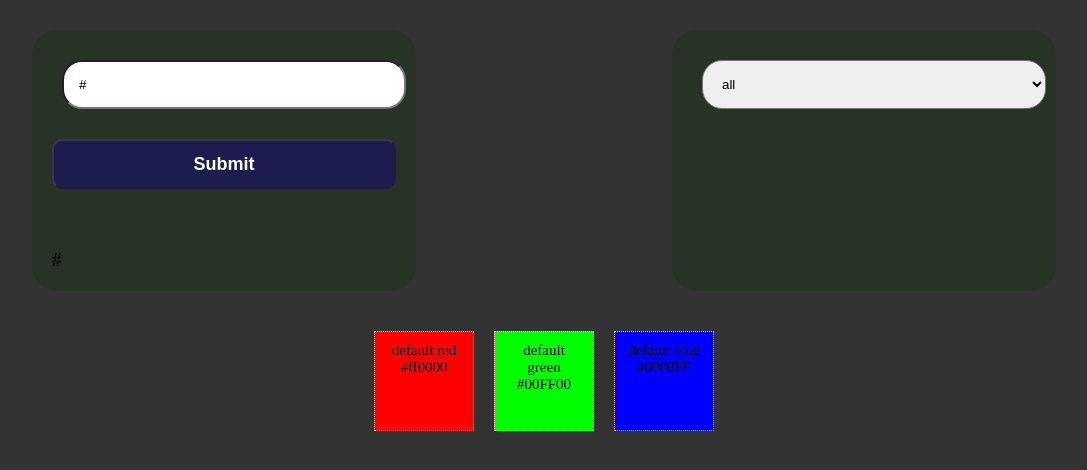
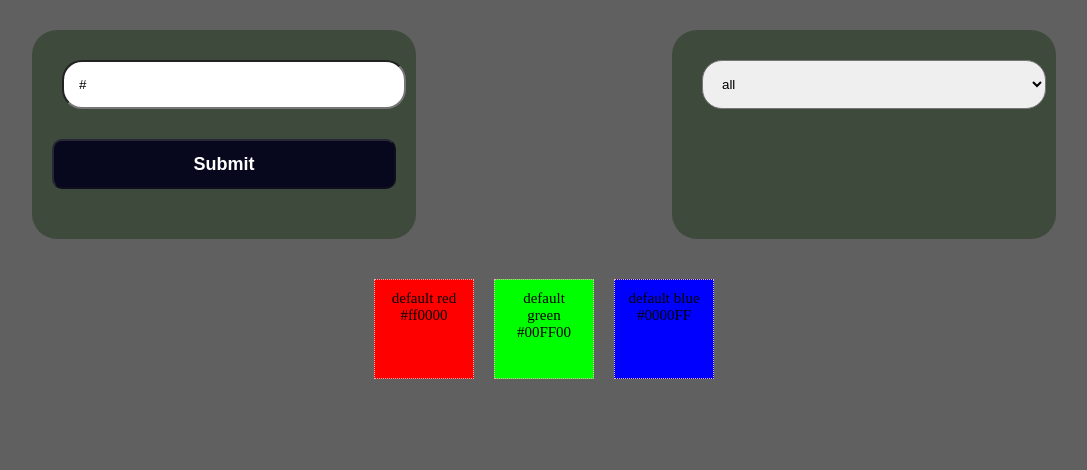
Before and after one commit to Swistek92/rgb-s, a React (Create React App) app: page / in a window 1280 px wide. Shown: the top 470 px of the page, without its empty margins (96-1183 px from the left). Built offline with nearby package versions, Linux system fonts and the light colour scheme.

Commit message:
add preview color

```diff
--- a/src/Components/Forms/AddColorForm.tsx
+++ b/src/Components/Forms/AddColorForm.tsx
@@ -17,6 +17,8 @@ export const AddColorForm = ({
   RegExpIsHex,
   blur,
 }: AddColorForm) => {
+  const IsCorrectHex = new RegExp(RegExpIsHex).test(color);
+
   return (
     <div className='Form'>
       <form onSubmit={addColorSubmit}>
@@ -32,12 +34,20 @@ export const AddColorForm = ({
           required
           maxLength={7}
         />
-        <button disabled={!new RegExp(RegExpIsHex).test(color)} type='submit'>
+        <button disabled={!IsCorrectHex} type='submit'>
           Submit
         </button>
         {blur && <span className='error'> error</span>}
+        {IsCorrectHex && (
+          <div>
+            <h3 className='HeadingPreview'>your future color:</h3>
+            <div
+              className='preview'
+              style={{ "--preview": color } as React.CSSProperties}
+            ></div>
+          </div>
+        )}
       </form>
-      <h3>{color}</h3>
     </div>
   );
 };
--- a/src/Styles/app/styles.css
+++ b/src/Styles/app/styles.css
@@ -2,10 +2,11 @@
   margin: 0;
   padding: 0;
   box-sizing: border-box;
+  transition: all 2s ease;
 }
 
 body {
-  background-color: #333;
+  background-color: #616060;
 }
 
 .boxs {
@@ -30,6 +31,15 @@ body {
   top: -8px;
   right: -40px;
 }
+.boxs .box button:hover {
+  transform: scale(1.5);
+  transform: translateY(-3px);
+  cursor: pointer;
+}
+.boxs .box:hover {
+  transform: scale(1.1);
+  border: 4px dotted #f3b2b2;
+}
 
 .Forms {
   width: 100vw;
@@ -52,18 +62,20 @@ body {
   margin: 10px;
   border-radius: 20px;
   width: 100%;
+  cursor: pointer;
 }
 .Forms .Form input {
   padding: 15px;
   margin: 10px;
   border-radius: 20px;
   width: 100%;
+  cursor: text;
 }
 .Forms .Form button {
   width: 100%;
   height: 50px;
   padding: 10px;
-  background-color: rgb(29, 28, 79);
+  background-color: rgb(53, 51, 146);
   border-radius: 10px;
   color: #fff;
   font-weight: bold;
@@ -73,6 +85,9 @@ body {
   position: relative;
   top: 0;
   transition: all ease 0.5s;
+}
+.Forms .Form button:disabled {
+  background-color: rgb(7, 7, 29);
 }
 .Forms .Form button:hover {
   transform: translateY(-2px);
@@ -85,6 +100,24 @@ body {
 }
 .Forms .Form input:invalid ~ .error {
   display: block;
+}
+.Forms .Form .preview {
+  width: 100%;
+  height: 20px;
+  background-color: var(--preview);
+  transition: all 1s ease;
+}
+.Forms .Form .preview:hover {
+  height: 100px;
+}
+.Forms .Form .preview:active {
+  height: 200px;
+  transform: rotate(180deg);
+}
+.Forms .Form .HeadingPreview {
+  color: #a3a3a3;
+  text-align: center;
+  margin-bottom: 5px;
 }
 
 @media screen and (max-width: 1200px) {
--- a/src/Styles/app/styles.scss
+++ b/src/Styles/app/styles.scss
@@ -2,9 +2,10 @@
   margin: 0;
   padding: 0;
   box-sizing: border-box;
+  transition: all 2s ease;
 }
 body {
-  background-color: #333;
+  background-color: #616060;
 }
 
 .boxs {
@@ -12,7 +13,6 @@ body {
   flex-direction: row;
   flex-wrap: wrap;
   justify-content: center;
-
   .box {
     margin: 10px;
     padding: 10px;
@@ -29,6 +29,15 @@ body {
       top: -8px;
       right: -40px;
     }
+    button:hover {
+      transform: scale(1.5);
+      transform: translateY(-3px);
+      cursor: pointer;
+    }
+  }
+  .box:hover {
+    transform: scale(1.1);
+    border: 4px dotted #f3b2b2;
   }
 }
 
@@ -53,19 +62,21 @@ body {
       margin: 10px;
       border-radius: 20px;
       width: 100%;
+      cursor: pointer;
     }
     input {
       padding: 15px;
       margin: 10px;
       border-radius: 20px;
       width: 100%;
+      cursor: text;
     }
 
     button {
       width: 100%;
       height: 50px;
       padding: 10px;
-      background-color: rgb(29, 28, 79);
+      background-color: rgb(53, 51, 146);
       border-radius: 10px;
       color: #fff;
       font-weight: bold;
@@ -75,6 +86,10 @@ body {
       position: relative;
       top: 0;
       transition: all ease 0.5s;
+    }
+
+    button:disabled {
+      background-color: rgb(7, 7, 29);
     }
 
     button:hover {
@@ -89,6 +104,25 @@ body {
     }
     input:invalid ~ .error {
       display: block;
+    }
+    .preview {
+      width: 100%;
+      height: 20px;
+      background-color: var(--preview);
+      transition: all 1s ease;
+    }
+    .preview:hover {
+      height: 100px;
+    }
+    .preview:active {
+      height: 200px;
+      transform: rotate(180deg);
+    }
+
+    .HeadingPreview {
+      color: #a3a3a3;
+      text-align: center;
+      margin-bottom: 5px;
     }
   }
 }
```
Also changed, not shown: 1 other file (tests, documents, lock files or other folders).
